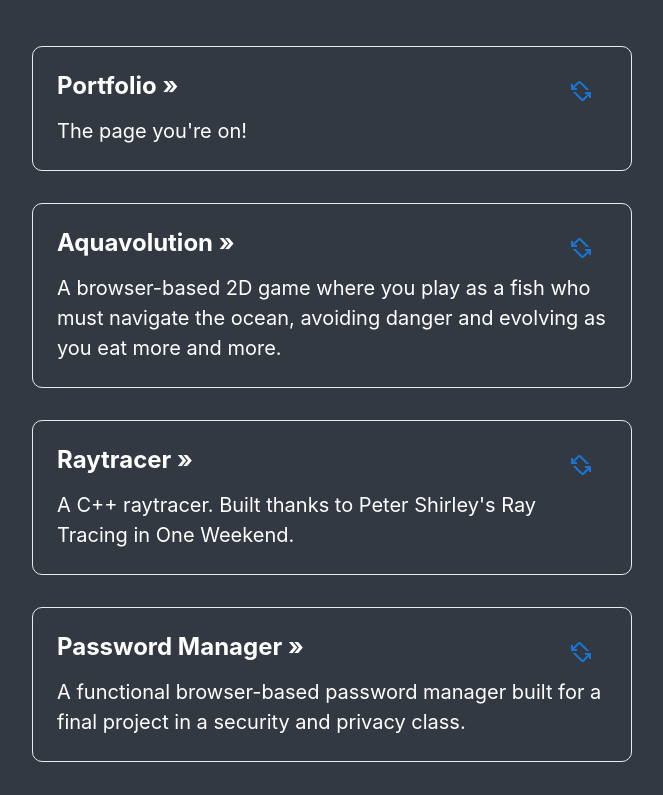
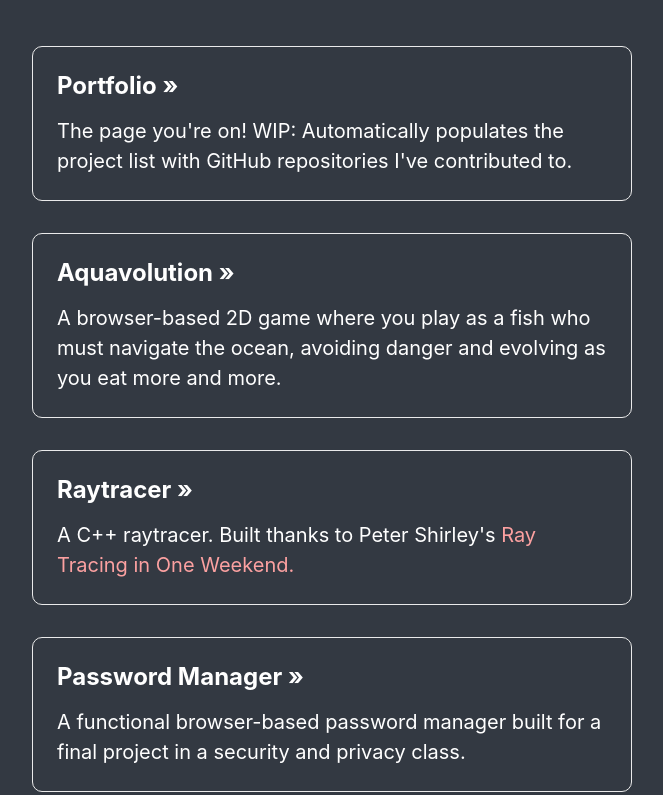
Before and after one commit to Anidion/portfolio, a Next.js app: page / in a window 1280 px wide. Shown: the part 345-1140 px from the top of the page, without its empty margins (308-971 px from the left). Built offline with nearby package versions, Linux system fonts and the light colour scheme.

Commit message:
Revert "Implemented flip cards"
This reverts commit 92a3b39baccd649f88641e226c9600df10c61151.

```diff
--- a/pages/index.js
+++ b/pages/index.js
@@ -1,46 +1,9 @@
-import React from "react";
 import Head from "next/head";
 import Image from "next/image";
 import styles from "../styles/Home.module.css";
 import Tooltip from "@mui/material/Tooltip";
-import Grid from "@mui/material/Grid";
 import IconButton from "@mui/material/IconButton";
 import ArticleRoundedIcon from "@mui/icons-material/ArticleRounded";
-import ScreenRotationAltIcon from "@mui/icons-material/ScreenRotationAlt";
-
-class Card extends React.Component {
-	constructor(props) {
-		super(props);
-		this.state = {
-			flipped: false,
-		};
-	}
-
-	render() {
-		return (
-			<div className={styles.card}>
-				<Grid container>
-					<Grid item xs={11}>
-						<a href={this.props.link}>
-							<h2>{this.props.title} &raquo;</h2>
-						</a>
-					</Grid>
-					<Grid item xs={1}>
-						<IconButton
-							onClick={() =>
-								this.setState({ flipped: this.state.flipped ? false : true })
-							}
-						>
-							<ScreenRotationAltIcon color="primary" />
-						</IconButton>
-					</Grid>
-				</Grid>
-
-				<p>{this.state.flipped ? this.props.flipdesc : this.props.description}</p>
-			</div>
-		);
-	}
-}
 
 export default function Home() {
 	return (
@@ -62,32 +25,47 @@ export default function Home() {
 				<h1 className={styles.title}>Projects</h1>
 
 				<div className={styles.grid}>
-					<Card
-						title="Portfolio"
-						link="https://github.com/anidion/portfolio"
-						description="The page you're on!"
-						flipdesc="Flipside"
-					/>
+					<div className={styles.card}>
+						<a href="https://github.com/anidion/portfolio">
+							<h2>Portfolio &raquo;</h2>
+						</a>
+						<p>
+							The page you&apos;re on! WIP: Automatically populates the project
+							list with GitHub repositories I&apos;ve contributed to.
+						</p>
+					</div>
 
-					<Card
-						title="Aquavolution"
-						link="https://github.com/tech-start-ucalgary/aquavolution"
-						description="A browser-based 2D game where you play as a fish who must navigate
-						the ocean, avoiding danger and evolving as you eat more and more."
-					/>
+					<div className={styles.card}>
+						<a href="https://github.com/tech-start-ucalgary/aquavolution">
+							<h2>Aquavolution &raquo;</h2>
+						</a>
+						<p>
+							A browser-based 2D game where you play as a fish who must navigate
+							the ocean, avoiding danger and evolving as you eat more and more.
+						</p>
+					</div>
 
-					<Card
-						title="Raytracer"
-						link="https://github.com/anidion/raytracer"
-						description="A C++ raytracer. Built thanks to Peter Shirley's Ray Tracing in One Weekend."
-					/>
+					<div className={styles.card}>
+						<a href="https://github.com/anidion/raytracer">
+							<h2>Raytracer &raquo;</h2>
+						</a>
+						<p>
+							A C++ raytracer. Built thanks to Peter Shirley&apos;s{" "}
+							<a href="https://raytracing.github.io/books/RayTracingInOneWeekend.html">
+								Ray Tracing in One Weekend.
+							</a>
+						</p>
+					</div>
 
-					<Card
-						title="Password Manager"
-						link="https://github.com/anidion/password-manager"
-						description="A functional browser-based password manager built for a final
-						project in a security and privacy class."
-					/>
+					<div className={styles.card}>
+						<a href="https://github.com/anidion/password-manager">
+							<h2>Password Manager &raquo;</h2>
+						</a>
+						<p>
+							A functional browser-based password manager built for a final
+							project in a security and privacy class.
+						</p>
+					</div>
 				</div>
 
 				<h1 className={styles.title}>Experience</h1>
--- a/styles/Home.module.css
+++ b/styles/Home.module.css
@@ -82,7 +82,7 @@
 	border: 1px solid #eaeaea;
 	border-radius: 10px;
 	transition: color 0.15s ease, border-color 0.15s ease;
-	width: 600px;
+	max-width: 600px;
 }
 
 .card h2:hover,
```
